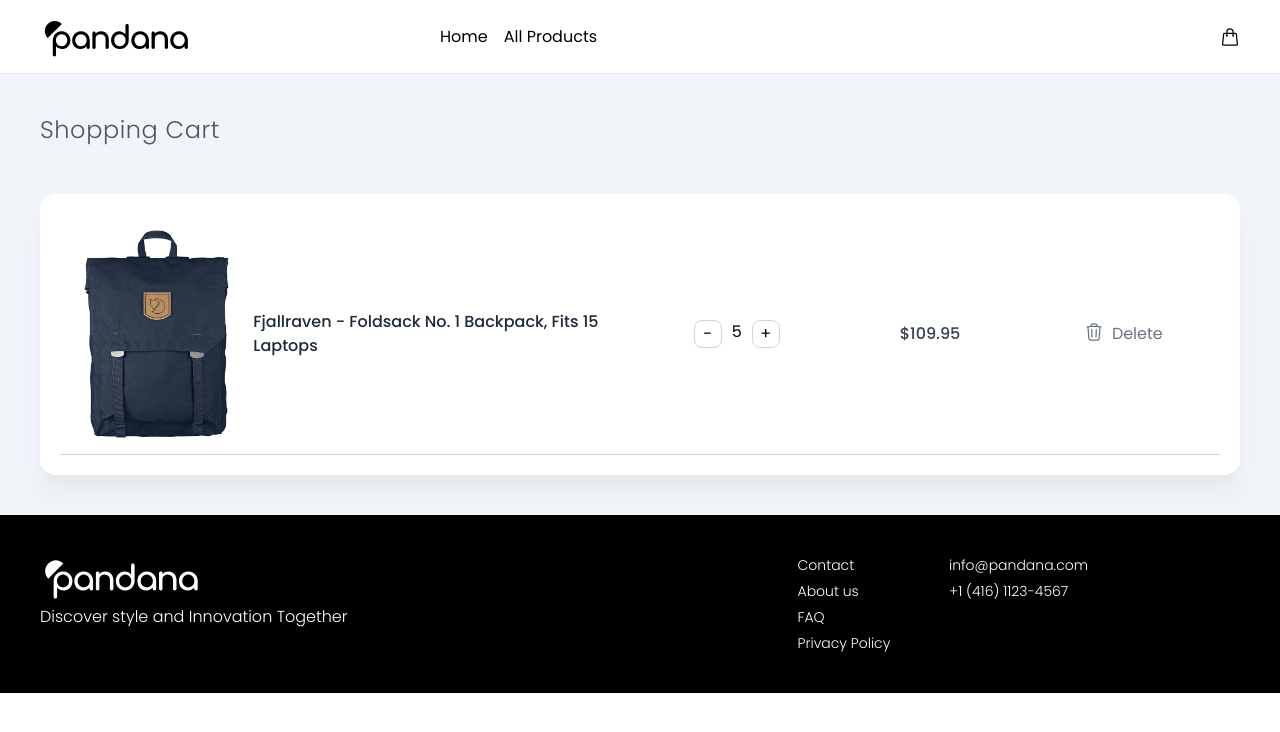
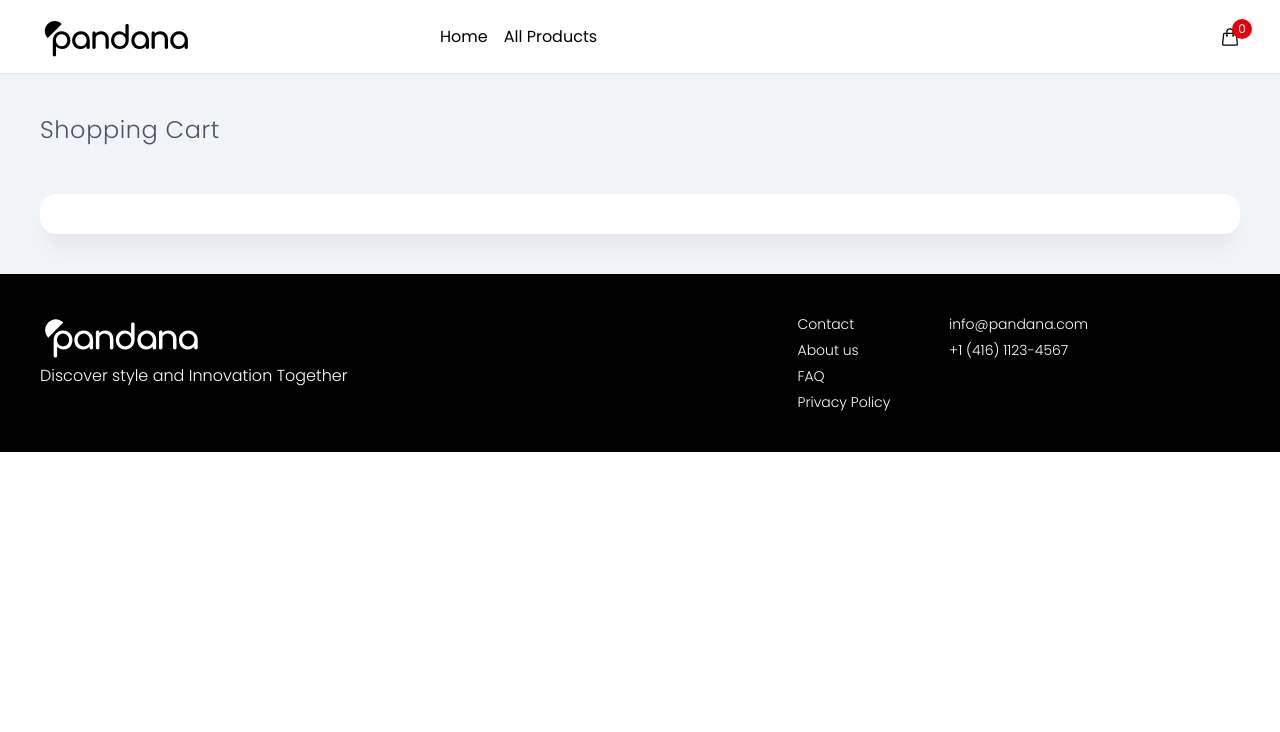
Before and after one commit to SiminDev/Pandana, a React (Vite) app: page /cart in a window 1280 px wide. Shown: the top 732 px of the page. Built offline with nearby package versions, Linux system fonts and the light colour scheme.

Commit message:
use context in all pages and fix bugs

```diff
--- a/src/App.tsx
+++ b/src/App.tsx
@@ -4,12 +4,12 @@
 import AllProducts from "./pages/allProducts/AllProducts";
 import Product from "./pages/product/Product";
 import Cart from "./pages/cart/Cart";
-import { CartContext } from "./context/cartContext";
+import { CartContextProvider } from "./context/cartContext";
 
 function App() {
   return (
     <div className="font-[Poppins]">
-      <CartContext>
+      <CartContextProvider>
         <Layout>
           <Routes>
             <Route path="/" element={<Home />} />
@@ -19,7 +19,7 @@
             <Route />
           </Routes>
         </Layout>
-      </CartContext>
+      </CartContextProvider>
     </div>
   );
 }
--- a/src/components/Navbar.tsx
+++ b/src/components/Navbar.tsx
@@ -1,11 +1,13 @@
 import { ShoppingBagIcon } from "@heroicons/react/24/outline";
 import { Link } from "react-router-dom";
+import { useCartContext } from "../context/cartContext";
 
 function Navbar() {
+  const { cartQty } = useCartContext();
   return (
     <div className="px-10 py-4 grid grid-cols-3 items-center border-b border-b-slate-200">
       <div className="">
-        <img src='/assets/logo-black.svg' />
+        <img src="/assets/logo-black.svg" />
       </div>
       <nav className="flex">
         <ul className="flex gap-4">
@@ -15,11 +17,15 @@
           <li>
             <Link to="/all-products">All Products</Link>
           </li>
-
         </ul>
       </nav>
-      <div className="flex justify-end">
-        <Link to={'/cart'}><ShoppingBagIcon className="size-5" /></Link>
+      <div className="flex justify-end relative">
+        <Link to={"/cart"}>
+          <span className="flex justify-center items-center w-5 h-5 rounded-full bg-red-600 text-xs text-white absolute -top-2 -right-3">
+            {cartQty}
+          </span>
+          <ShoppingBagIcon className="size-5" />
+        </Link>
       </div>
     </div>
   );
--- a/src/components/cartItem/CartItem.tsx
+++ b/src/components/cartItem/CartItem.tsx
@@ -1,21 +1,49 @@
 import { TrashIcon } from "@heroicons/react/24/outline";
+import { useEffect, useState } from "react";
+import { Product } from "../../types/server";
+import { useCartContext } from "../../context/cartContext";
+import { getProduct } from "../../services/api";
 
-export default function CartItem() {
+interface CartItem {
+  id: number;
+  qty: number;
+}
+
+export default function CartItem({ id, qty }: CartItem) {
+  const [product, setProduct] = useState<Product>();
+
+  const { handleIncreaseQty, handleDecreaseQty, getProductQty, handleRemoveProduct } =
+    useCartContext();
+
+  useEffect(() => {
+    getProduct(id).then((res) => {
+      setProduct(res);
+    });
+  }, []);
+
   return (
     <div className="grid grid-cols-6 justify-items-center items-center border-b py-4 border-gray-300">
-      <img className="rounded-2xl h-52" src="./assets/3.jpg" />
-      <p className="col-span-2 text-gray-800 font-medium">
-        Fjallraven - Foldsack No. 1 Backpack, Fits 15 Laptops
-      </p>
+      <img className="rounded-2xl h-52" src={product?.image} />
+      <p className="col-span-2 text-gray-800 font-medium">{product?.title}</p>
       <div className="flex gap-2.5">
-        <button className="border border-gray-300 w-7 h-7 rounded-lg">-</button>
-        <span>5</span>
-        <button className="border border-gray-300 w-7 h-7 rounded-lg">+</button>
+        <button
+          className="border border-gray-300 w-7 h-7 rounded-lg"
+          onClick={() => handleDecreaseQty(id)}
+        >
+          -
+        </button>
+        <span>{getProductQty(id)}</span>
+        <button
+          className="border border-gray-300 w-7 h-7 rounded-lg"
+          onClick={() => handleIncreaseQty(id)}
+        >
+          +
+        </button>
       </div>
-      <p className="font-medium text-gray-700">$109.95</p>
-      <div className="flex justify-center align-middle gap-2 text-gray-500">
+      <p className="font-medium text-gray-700">${product?.price}</p>
+      <button className="flex justify-center align-middle gap-2 text-gray-500" onClick={() => handleRemoveProduct(id)}>
         <TrashIcon className="size-5" /> Delete
-      </div>
+      </button>
     </div>
   );
 }
--- a/src/components/productItem/ProductItem.tsx
+++ b/src/components/productItem/ProductItem.tsx
@@ -1,12 +1,19 @@
 import { StarIcon } from "@heroicons/react/16/solid";
 import { Product } from "../../types/server";
+import { useCartContext } from "../../context/cartContext";
+import { Link } from "react-router-dom";
 
-function ProductItem({ title, image, price, rating }: Product) {
+function ProductItem({ title, image, price, rating, id }: Product) {
+  const { getProductQty, handleIncreaseQty, handleDecreaseQty } =
+    useCartContext();
+
   return (
     <div className="bg-white p-5 shadow-xl shadow-gray-100 rounded-2xl border border-slate-100">
-      <div className=" rounded-2xl flex justify-center">
-        <img className="h-72 object-contain" src={image} />
-      </div>
+      <Link to={`/product/${id}`}>
+        <div className=" rounded-2xl flex justify-center">
+          <img className="h-72 object-contain" src={image} />
+        </div>
+      </Link>
       <div className="mt-3 flex flex-col gap-1.5">
         <h3 className="text-sm font-medium text-gray-800 line-clamp-1">
           {title}
@@ -18,9 +25,30 @@
         <p className="text-gray-500 font-semibold">${price}</p>
       </div>
       <div className="mt-2.5">
-        <button className="bg-green-700 text-white w-full py-2 rounded-lg">
-          + Add To Cart
-        </button>
+        {getProductQty(id) == 0 ? (
+          <button
+            className="bg-green-700 text-white w-full py-2 rounded-lg"
+            onClick={() => handleIncreaseQty(id)}
+          >
+            + Add To Cart
+          </button>
+        ) : (
+          <div className="flex gap-2.5 justify-center">
+            <button
+              className="border border-gray-300 w-7 h-7 rounded-lg"
+              onClick={() => handleDecreaseQty(id)}
+            >
+              -
+            </button>
+            <span>{getProductQty(id)}</span>
+            <button
+              className="border border-gray-300 w-7 h-7 rounded-lg"
+              onClick={() => handleIncreaseQty(id)}
+            >
+              +
+            </button>
+          </div>
+        )}
       </div>
     </div>
   );
--- a/src/context/CartContext.tsx
+++ b/src/context/CartContext.tsx
@@ -1,4 +1,4 @@
-import React, { createContext, useContext, useState } from "react";
+import React, { createContext, useContext } from "react";
 import { useLocalStorage } from "../hooks/useLocalStorage";
 
 interface CartContextProvider {
@@ -12,10 +12,12 @@
 
 interface CartContext {
   cartItems: CartItem[];
-  handleIncreaseQty : (id: number)=> void;
-  handleDecreaseQty : (id: number)=> void
+  handleIncreaseQty: (id: number) => void;
+  handleDecreaseQty: (id: number) => void;
+  getProductQty: (id: number) => number;
+  handleRemoveProduct: (id: number) => void;
+  cartQty: number;
 }
-
 
 export const CartContext = createContext({} as CartContext);
 
@@ -24,17 +26,19 @@
 };
 
 export function CartContextProvider({ children }: CartContextProvider) {
-
-  const [cartItems, setCartItems] = useLocalStorage<CartItem[]>('cartItems', []);
+  const [cartItems, setCartItems] = useLocalStorage<CartItem[]>(
+    "cartItems",
+    []
+  );
 
   const handleIncreaseQty = (id: number) => {
-    setCartItems((currentItems: any[]) => {
+    setCartItems((currentItems) => {
       let selectedItem = currentItems.find((item) => item.id == id);
 
       if (selectedItem == null) {
-        return [currentItems, { id: id, qty: 1 }];
+        return [...currentItems, { id: id, qty: 1 }];
       } else {
-        currentItems.map((item) => {
+        return currentItems.map((item) => {
           if (item.id == id) {
             return { ...item, qty: item.qty + 1 };
           } else {
@@ -46,25 +50,48 @@
   };
 
   const handleDecreaseQty = (id: number) => {
-    setCartItems((currentItems: any[]) => {
-      let selectedItem = currentItems.find((item) => item.id == id)
+    setCartItems((currentItems) => {
+      let selectedItem = currentItems.find((item) => item.id == id);
 
-      if ( selectedItem?.qty === 1) {
-        return currentItems.filter((item) => item.id !== id)
+      if (selectedItem?.qty === 1) {
+        return currentItems.filter((item) => item.id !== id);
       } else {
         return currentItems.map((item) => {
-          if ( item.id == id) {
-            return {...item, qty: item.qty - 1 }
+          if (item.id == id) {
+            return { ...item, qty: item.qty - 1 };
           } else {
-            return item
+            return item;
           }
-        })
+        });
       }
-    })
-  }
+    });
+  };
+
+  const getProductQty = (id: number) => {
+    return cartItems.find((item) => item.id == id)?.qty || 0;
+  };
+
+  const handleRemoveProduct = (id: number) => {
+    setCartItems((currentItems) =>
+      currentItems.filter((item) => item.id !== id)
+    );
+  };
+
+  const cartQty = cartItems.reduce((totalQty, item) => {
+    return (totalQty += item.qty);
+  }, 0);
 
   return (
-    <CartContext.Provider value={{ cartItems, handleIncreaseQty, handleDecreaseQty }}>
+    <CartContext.Provider
+      value={{
+        cartItems,
+        handleIncreaseQty,
+        handleDecreaseQty,
+        handleRemoveProduct,
+        cartQty,
+        getProductQty,
+      }}
+    >
       {children}
     </CartContext.Provider>
   );
--- a/src/hooks/useLocalStorage.ts
+++ b/src/hooks/useLocalStorage.ts
@@ -1,13 +1,13 @@
 import { useEffect, useState } from "react"
 
 export function useLocalStorage<T>(key: string, initialValue: T)  {
-    const [value, setValue] = useState(() => {
+    const [value, setValue] = useState<T>(() => {
         let localCart = localStorage.getItem("cartItems");
 
         if (localCart != null) {
             return JSON.parse(localCart)
         } else {
-            return initialValue
+            return initialValue;
         }
     })
 
--- a/src/pages/cart/Cart.tsx
+++ b/src/pages/cart/Cart.tsx
@@ -1,15 +1,17 @@
 import CartItem from "../../components/cartItem/CartItem";
+import { useCartContext } from "../../context/cartContext";
 
 export default function Cart() {
+  const { cartItems } = useCartContext();
   return (
     <div className="px-10 py-10 bg-slate-100">
       <h2 className="text-2xl mb-12 font-light text-gray-600 tracking-wide">
         Shopping Cart
       </h2>
       <div className=" bg-white shadow-xl shadow-gray-200 rounded-2xl p-5">
-
-      <CartItem />
-
+        {cartItems.map((item) => (
+          <CartItem {...item} />
+        ))}
       </div>
     </div>
   );
--- a/src/pages/home/Home.tsx
+++ b/src/pages/home/Home.tsx
@@ -3,7 +3,6 @@
 import Slider from "../../components/Slider";
 import { getLatestProducts } from "../../services/api";
 import { Product } from "../../types/server";
-import { Link } from "react-router-dom";
 
 function Home() {
   const [products, setProducts] = useState<Product[]>([]);
@@ -23,9 +22,7 @@
         </h2>
         <div className="grid grid-cols-4 gap-6">
           {products.map((item) => (
-            <Link to={`/product/${item.id}`}>
               <ProductItem key={item.id} {...item} />
-            </Link>
           ))}
         </div>
       </section>
```
Also changed, not shown: src/pages/product/Product.tsx (+38 -6 lines).
